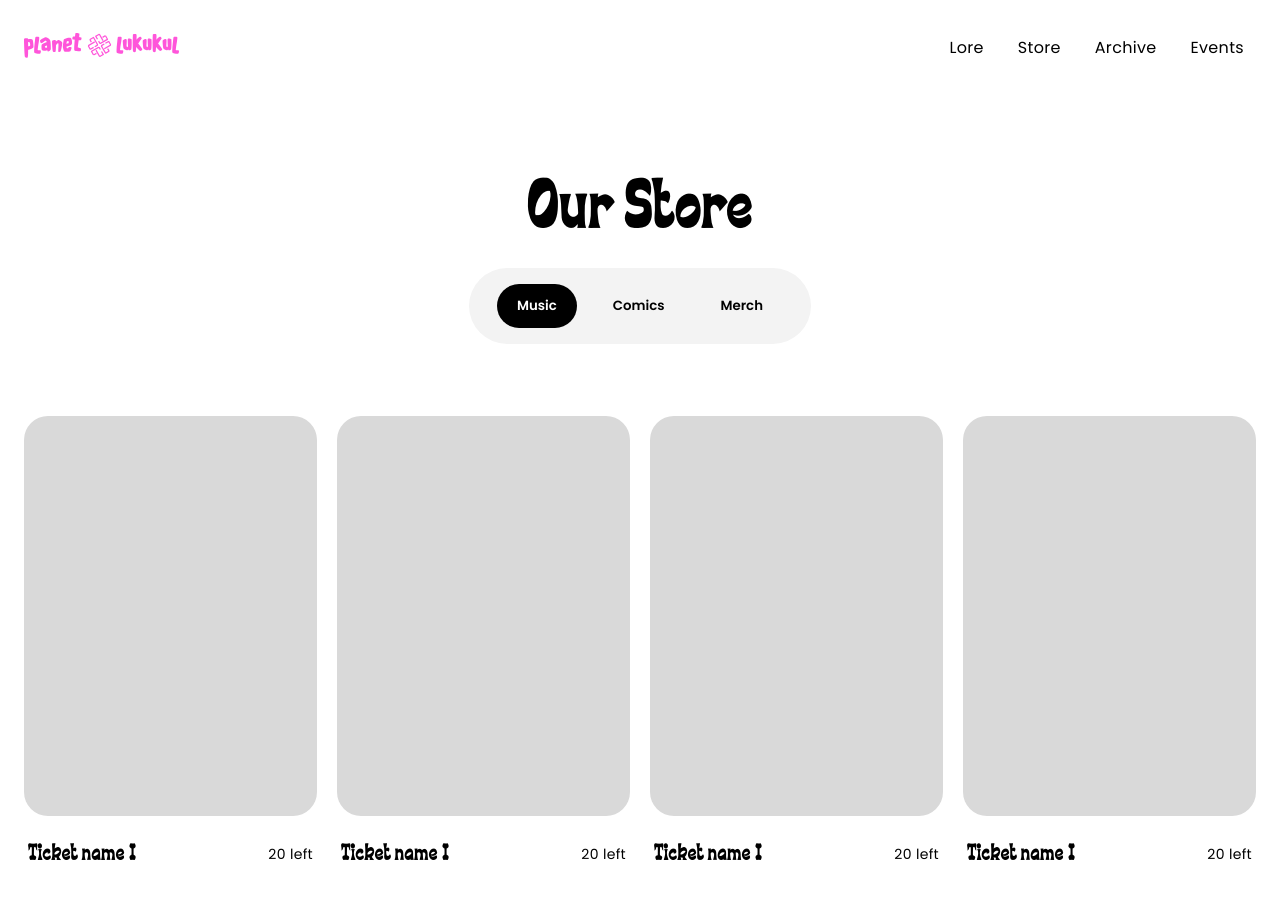
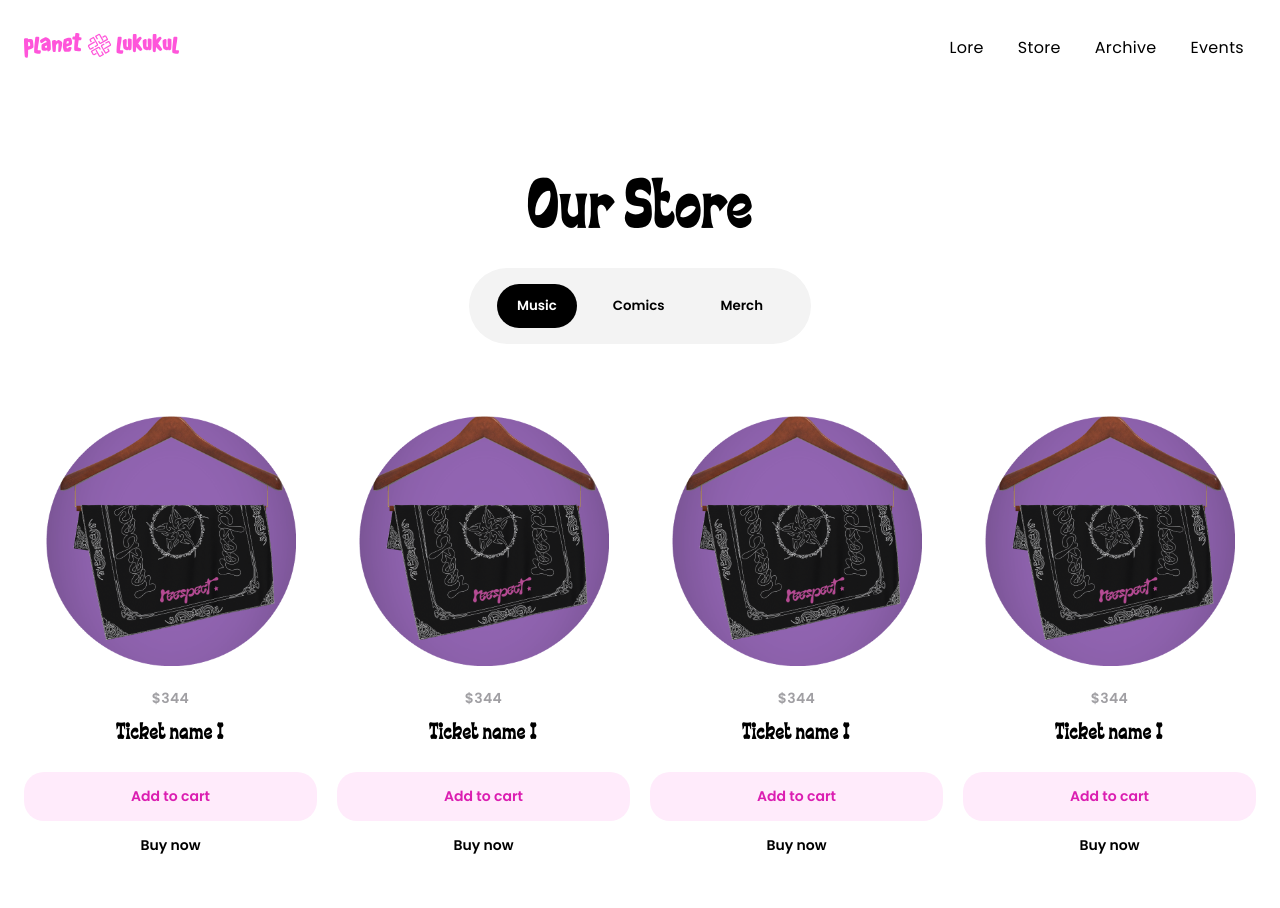
Before and after one commit to lilpolymath/planet-lukukul, a Next.js app: page /store in a window 1280 px wide. Shown: the top 908 px of the page. Built offline with nearby package versions, Linux system fonts and the light colour scheme.

Commit message:
chore: update store

```diff
--- a/src/components/roadmap.tsx
+++ b/src/components/roadmap.tsx
@@ -1,4 +1,4 @@
-import { roadmap, ROADMAP } from '@/assets/data';
+import { ROADMAP } from '@/assets/data';
 
 const Roadmap = () => {
   return (
--- a/src/components/store-item.tsx
+++ b/src/components/store-item.tsx
@@ -1,16 +1,22 @@
 import React from 'react';
+
+import eye from '../assets/images/bandana.png';
 
 const StoreItem = () => {
   return (
     <div className='store-item store-item__container'>
       <div className='store-item__preview'>
-        <img src='' alt='' />
+        <img src={eye.src} alt='' />
+      </div>
 
-        <button className='store-item__action'>Add to cart</button>
+      <div className='store-item__content'>
+        <p>$344</p>
+        <h3>Ticket name 1</h3>
       </div>
-      <div className='store-item__content'>
-        <h3>Ticket name 1</h3>
-        <p>20 left</p>
+
+      <div className='store-item__actions'>
+        <button className='button'>Add to cart</button>
+        <button className='button'>Buy now</button>
       </div>
     </div>
   );
--- a/src/styles/_components.scss
+++ b/src/styles/_components.scss
@@ -542,32 +542,26 @@
   }
 
   &__preview {
-    background: #d9d9d9;
-    height: 100%;
-    width: 100%;
     border-radius: 24px;
-    height: 400px;
-    padding: 12px;
+    height: 250px;
+    width: 250px;
     position: relative;
-    overflow: hidden;
+    margin: auto;
 
-    // check if support hover
-    @media (pointer: fine) {
-      &:hover {
-        .store-item__action {
-          opacity: 1;
-          transform: translateY(-64px);
-        }
-      }
+    img {
+      width: 100%;
+      height: auto;
+      object-fit: contain;
     }
   }
 
   &__content {
     display: flex;
-    gap: 20px;
+    gap: 12px;
     justify-content: space-between;
     align-items: center;
     padding: 0 4px;
+    flex-direction: column;
 
     h3 {
       font-size: 24px;
@@ -575,29 +569,26 @@
 
     p {
       font-size: 14px;
+      color: #a09fa3;
+      font-weight: 600;
     }
   }
 
-  &__action {
-    bottom: -48px;
-    position: absolute;
-    width: calc(100% - 24px);
-    padding: 14px;
-    border-radius: 20px;
-    background-color: #1e1e1e;
-    opacity: 0;
-    cursor: pointer;
-    transition: all 250ms ease-in;
-    border: 1px solid #1e1e1e;
+  &__actions {
+    display: flex;
+    flex-direction: column;
 
-    @media (pointer: coarse) {
-      bottom: 16px;
-      opacity: 1;
-    }
+    button {
+      padding: 14px;
+      border-radius: 20px;
+      width: 100%;
+      font-size: 14px;
+      transition: all 250ms ease-in-out;
 
-    &:hover {
-      color: #1e1e1e;
-      background: #ffffff;
+      &:first-child {
+        background: #ffebfb;
+        color: #db1eb1;
+      }
     }
   }
 }
--- a/src/styles/_elements.scss
+++ b/src/styles/_elements.scss
@@ -52,7 +52,7 @@ nav {
   display: inline-flex;
   align-items: center;
   justify-content: center;
-  font-weight: 700;
+  font-weight: 600;
   gap: 10px;
 
   &--accent {
```
Also changed, not shown: src/assets/images/bandana.png (added).
